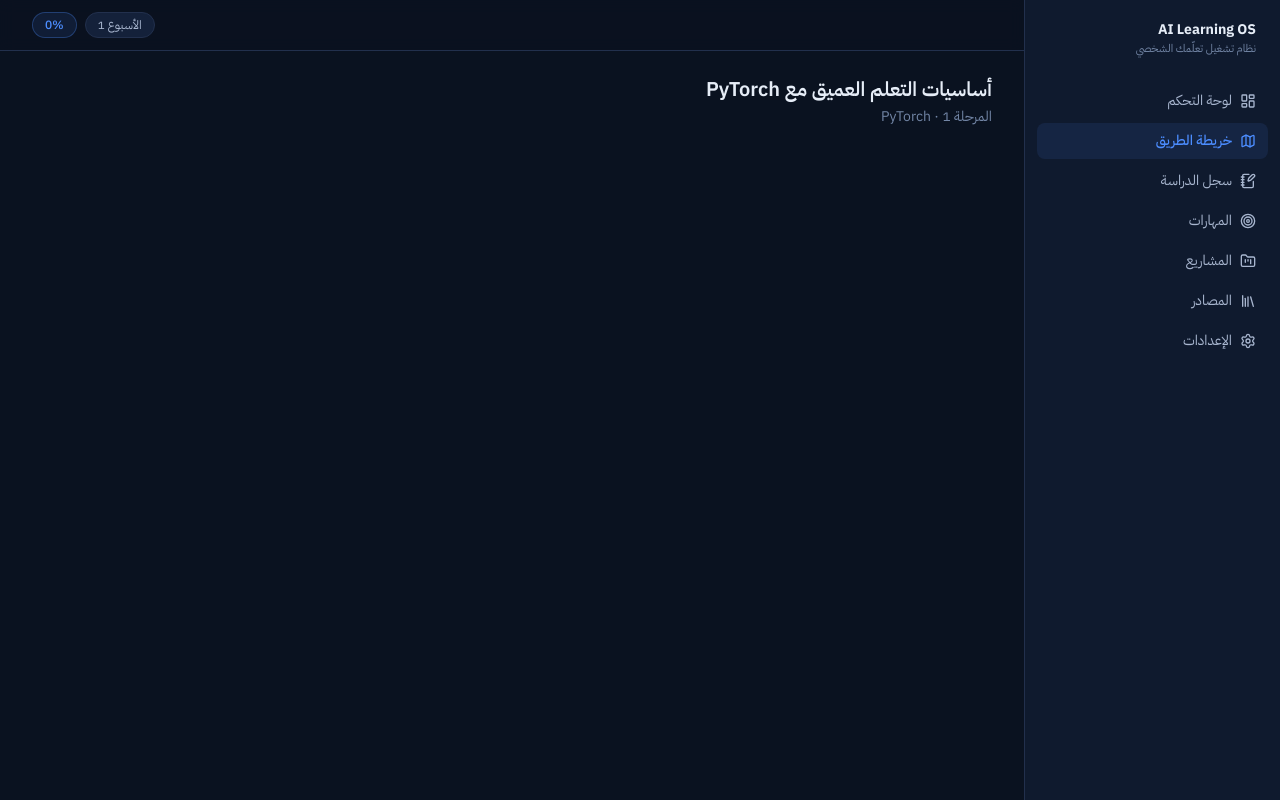
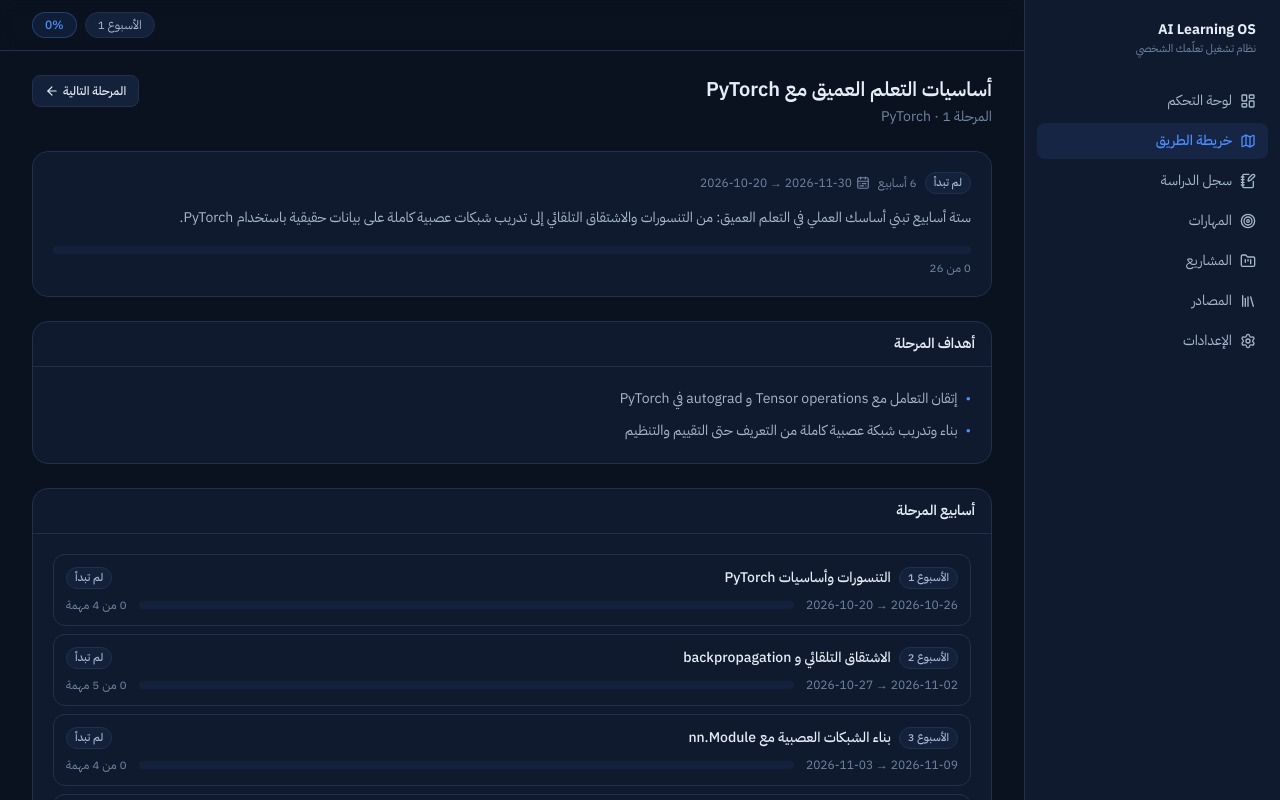
Before and after one commit to salahkhafaga1/ai-learning-os, a Next.js app: page /roadmap/phase-1 in a window 1280 px wide. Shown: the top 800 px of the page. Built offline with nearby package versions, Linux system fonts and the light colour scheme.

Commit message:
feat: phase detail page with weekly breakdown

```diff
--- a/src/app/roadmap/[phaseId]/page.tsx
+++ b/src/app/roadmap/[phaseId]/page.tsx
@@ -1,7 +1,7 @@
 import type { Metadata } from "next";
 import { notFound } from "next/navigation";
 import { Suspense } from "react";
-import { PageHeader } from "@/components/ui/page-header";
+import { PhaseView } from "@/components/roadmap/phase-view";
 import { Skeleton } from "@/components/ui/skeleton";
 import { allPhases } from "@/data/phases";
 import { ar } from "@/lib/i18n/ar";
@@ -20,16 +20,7 @@
     notFound();
   }
 
-  const phaseLabel = ar["common.phase"].replace("{n}", String(phase.number));
-
-  return (
-    <div className="flex flex-col gap-6">
-      <PageHeader
-        title={phase.title}
-        subtitle={`${phaseLabel} · ${phase.shortTitle}`}
-      />
-    </div>
-  );
+  return <PhaseView phaseId={phaseId} />;
 }
 
 export default function PhasePage(props: PageProps<"/roadmap/[phaseId]">) {
--- /dev/null
+++ b/src/components/roadmap/phase-view.tsx
@@ -0,0 +1,183 @@
+"use client";
+
+import { ArrowLeft, ArrowRight, CalendarRange } from "lucide-react";
+import Link from "next/link";
+import { Badge, type BadgeTone } from "@/components/ui/badge";
+import { Card, CardHeader } from "@/components/ui/card";
+import { PageHeader } from "@/components/ui/page-header";
+import { ProgressBar } from "@/components/ui/progress-bar";
+import { Skeleton } from "@/components/ui/skeleton";
+import { roadmap } from "@/data/roadmap";
+import { effectiveWeekRange } from "@/domain/dates";
+import {
+  phaseStatusFor,
+  phaseTaskProgress,
+  weekStatusFor,
+  weekTaskProgress,
+} from "@/domain/progress";
+import type { PhaseStatus } from "@/domain/types";
+import { validateRoadmap } from "@/domain/validation";
+import { useT } from "@/lib/i18n";
+import { useAppState } from "@/lib/state/provider";
+import { IssuesBanner } from "./issues-banner";
+import { WeekRow } from "./week-row";
+
+const STATUS_TONE: Record<PhaseStatus, BadgeTone> = {
+  not_started: "neutral",
+  in_progress: "accent",
+  blocked: "danger",
+  completed: "success",
+};
+
+const NAV_LINK_CLASS =
+  "inline-flex h-8 items-center gap-1 rounded-lg border border-edge bg-surface-2 px-3 text-xs font-medium text-ink transition-colors hover:border-accent/60";
+
+export function PhaseView({ phaseId }: { phaseId: string }) {
+  const { state, hydration } = useAppState();
+  const { t } = useT();
+
+  if (hydration !== "ready") {
+    return (
+      <div aria-busy="true" className="flex flex-col gap-4">
+        <Skeleton className="h-8 w-64" />
+        <Skeleton className="h-28" />
+        <Skeleton className="h-64" />
+      </div>
+    );
+  }
+
+  const phase = roadmap.phases.find((candidate) => candidate.id === phaseId);
+  if (!phase) {
+    return (
+      <Card className="p-8 text-center">
+        <p className="text-sm text-muted">{t("notFound.title")}</p>
+        <Link
+          href="/roadmap"
+          className="mt-3 inline-block text-sm font-medium text-accent hover:underline"
+        >
+          {t("nav.roadmap")}
+        </Link>
+      </Card>
+    );
+  }
+
+  const phaseIndex = roadmap.phases.findIndex(
+    (candidate) => candidate.id === phase.id,
+  );
+  const prevPhase = phaseIndex > 0 ? roadmap.phases[phaseIndex - 1] : null;
+  const nextPhase =
+    phaseIndex < roadmap.phases.length - 1
+      ? roadmap.phases[phaseIndex + 1]
+      : null;
+
+  const phaseWeeks = [...roadmap.weeks]
+    .filter((week) => week.phaseId === phase.id)
+    .sort((a, b) => a.number - b.number);
+  const { settings, weekDateOverrides: overrides } = state;
+  const first = phaseWeeks[0];
+  const last = phaseWeeks[phaseWeeks.length - 1];
+  const range =
+    first && last
+      ? {
+          start: effectiveWeekRange(first.number, settings, overrides).start,
+          end: effectiveWeekRange(last.number, settings, overrides).end,
+        }
+      : { start: settings.roadmapStart, end: settings.roadmapStart };
+  const status = phaseStatusFor(phase, roadmap.weeks, state.taskStatus);
+  const progress = phaseTaskProgress(phase, roadmap.weeks, state.taskStatus);
+
+  const weekNumbers = new Set(phaseWeeks.map((week) => week.number));
+  const issues = validateRoadmap(roadmap, settings, overrides).filter(
+    (issue) =>
+      issue.scope === "roadmap" ||
+      (issue.scope === "week" &&
+        typeof issue.ref === "number" &&
+        weekNumbers.has(issue.ref)),
+  );
+
+  return (
+    <div className="flex flex-col gap-6">
+      <PageHeader
+        title={phase.title}
+        subtitle={`${t("common.phase", { n: phase.number })} · ${phase.shortTitle}`}
+        actions={
+          <>
+            {prevPhase ? (
+              <Link href={`/roadmap/${prevPhase.id}`} className={NAV_LINK_CLASS}>
+                <ArrowRight aria-hidden="true" className="size-3.5" />
+                {t("phase.prevPhase")}
+              </Link>
+            ) : null}
+            {nextPhase ? (
+              <Link href={`/roadmap/${nextPhase.id}`} className={NAV_LINK_CLASS}>
+                {t("phase.nextPhase")}
+                <ArrowLeft aria-hidden="true" className="size-3.5" />
+              </Link>
+            ) : null}
+          </>
+        }
+      />
+
+      <Card className="p-5">
+        <div className="flex flex-wrap items-center gap-2">
+          <Badge tone={STATUS_TONE[status]}>{t(`phaseStatus.${status}`)}</Badge>
+          <span className="text-xs text-muted">
+            {t("roadmap.weeks", { count: phaseWeeks.length })}
+          </span>
+          <span className="inline-flex items-center gap-1 text-xs text-muted">
+            <CalendarRange aria-hidden="true" className="size-3.5" />
+            <span dir="ltr">{t("week.range", range)}</span>
+          </span>
+        </div>
+        <p className="mt-3 text-sm leading-6 text-ink-2">{phase.description}</p>
+        <div className="mt-4 flex flex-col gap-1.5">
+          <ProgressBar
+            value={progress.completed}
+            max={progress.eligible}
+            label={t("dashboard.overall")}
+          />
+          <span className="text-xs text-muted">
+            {t("common.progress", {
+              done: progress.completed,
+              total: progress.eligible,
+            })}
+          </span>
+        </div>
+      </Card>
+
+      <IssuesBanner issues={issues} />
+
+      <Card>
+        <CardHeader title={t("phase.objectives")} />
+        <ul className="flex flex-col gap-2 p-5">
+          {phase.objectives.map((objective) => (
+            <li
+              key={objective}
+              className="flex gap-2 text-sm leading-6 text-ink-2"
+            >
+              <span aria-hidden="true" className="text-accent">
+                •
+              </span>
+              <span>{objective}</span>
+            </li>
+          ))}
+        </ul>
+      </Card>
+
+      <Card>
+        <CardHeader title={t("phase.weeksTable")} />
+        <div className="flex flex-col gap-2 p-5">
+          {phaseWeeks.map((week) => (
+            <WeekRow
+              key={week.number}
+              week={week}
+              range={effectiveWeekRange(week.number, settings, overrides)}
+              progress={weekTaskProgress(week, state.taskStatus)}
+              status={weekStatusFor(week, state.taskStatus)}
+            />
+          ))}
+        </div>
+      </Card>
+    </div>
+  );
+}
--- /dev/null
+++ b/src/components/roadmap/week-row.tsx
@@ -0,0 +1,55 @@
+import Link from "next/link";
+import { Badge, type BadgeTone } from "@/components/ui/badge";
+import { ProgressBar } from "@/components/ui/progress-bar";
+import type { ProgressCount } from "@/domain/progress";
+import type { PhaseStatus, Week } from "@/domain/types";
+import { useT } from "@/lib/i18n";
+
+const STATUS_TONE: Record<PhaseStatus, BadgeTone> = {
+  not_started: "neutral",
+  in_progress: "accent",
+  blocked: "danger",
+  completed: "success",
+};
+
+export interface WeekRowProps {
+  week: Week;
+  range: { start: string; end: string };
+  progress: ProgressCount;
+  status: PhaseStatus;
+}
+
+export function WeekRow({ week, range, progress, status }: WeekRowProps) {
+  const { t } = useT();
+
+  return (
+    <Link
+      href={`/week/${week.number}`}
+      className="flex flex-col gap-2 rounded-xl border border-edge p-3 transition-colors hover:border-accent/50"
+    >
+      <div className="flex flex-wrap items-center gap-2">
+        <Badge tone="neutral">{t("common.week", { n: week.number })}</Badge>
+        <span className="flex-1 text-sm font-medium text-ink">{week.title}</span>
+        <Badge tone={STATUS_TONE[status]}>{t(`phaseStatus.${status}`)}</Badge>
+      </div>
+      <div className="flex flex-wrap items-center gap-x-3 gap-y-2">
+        <span dir="ltr" className="text-xs text-muted">
+          {t("week.range", { start: range.start, end: range.end })}
+        </span>
+        <div className="min-w-32 flex-1">
+          <ProgressBar
+            value={progress.completed}
+            max={progress.eligible}
+            label={t("week.tasks")}
+          />
+        </div>
+        <span className="text-xs text-muted">
+          {t("week.progress", {
+            done: progress.completed,
+            total: progress.eligible,
+          })}
+        </span>
+      </div>
+    </Link>
+  );
+}
--- a/src/domain/progress.ts
+++ b/src/domain/progress.ts
@@ -47,6 +47,35 @@
   status: Record<string, TaskStatus>,
 ): ProgressCount {
   return taskProgress(weekTaskIds(week), status);
+}
+
+export function weekStatusFor(
+  week: Week,
+  status: Record<string, TaskStatus>,
+): PhaseStatus {
+  const progress = weekTaskProgress(week, status);
+  if (progress.eligible > 0 && progress.completed === progress.eligible) {
+    return "completed";
+  }
+
+  let sawBlocked = false;
+  let sawStarted = false;
+  for (const task of week.tasks) {
+    const value = status[task.id] ?? "todo";
+    if (value === "blocked") {
+      sawBlocked = true;
+    } else if (value === "in_progress" || value === "done") {
+      sawStarted = true;
+    }
+  }
+
+  if (sawBlocked) {
+    return "blocked";
+  }
+  if (sawStarted) {
+    return "in_progress";
+  }
+  return "not_started";
 }
 
 export function phaseTaskProgress(
```
Also changed, not shown: 1 other file (tests, documents, lock files or other folders).
